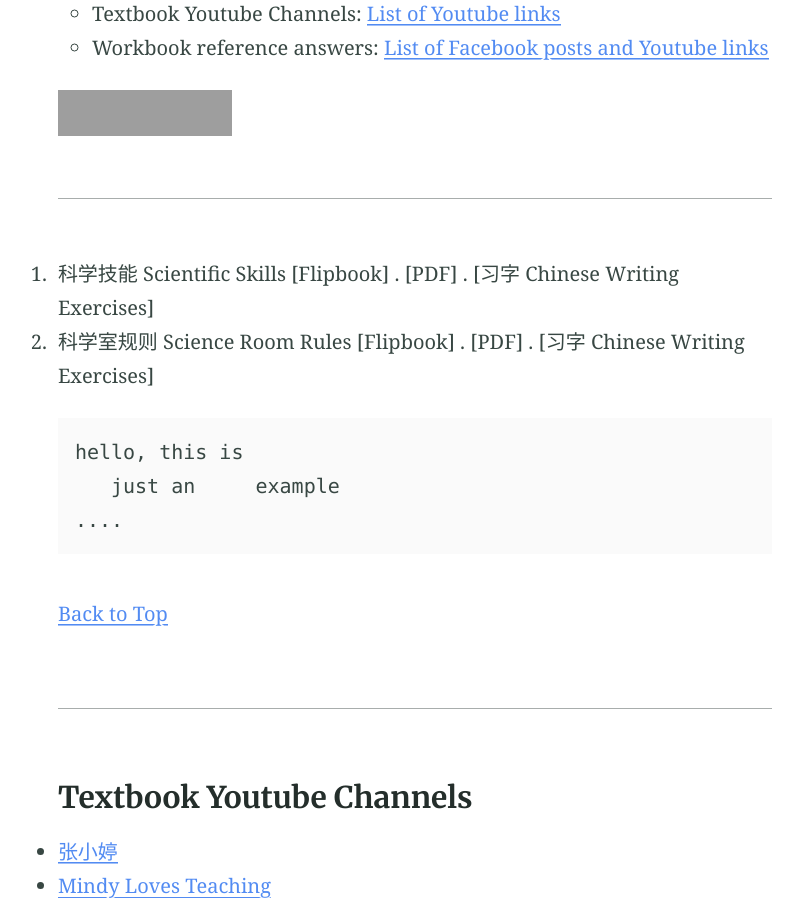
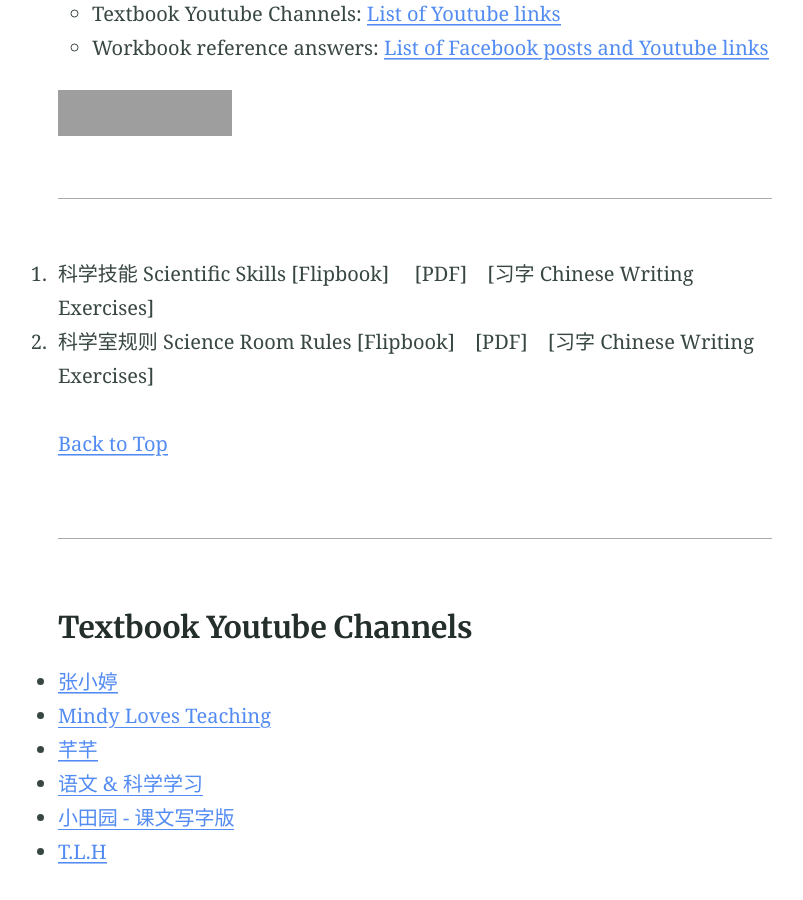
Before and after one commit to multilingual-malaysian/dlp_science, a Jekyll site: the page built from year1.md, in a window 1280 px wide and 900 px high, scrolled down 684 px, cut to the strip 0-900 px from the top of the window. Shown: the whole strip, without its empty margins (225-1028 px from the left). Built offline with Jekyll 4.4.1, drawn with Linux system fonts in a browser that asks for light colours; grey boxes are pictures that could not be loaded.

Commit message:
Update year1.md

```diff
--- a/year1.md
+++ b/year1.md
@@ -15,15 +15,11 @@ Number of page visits: ![HitCount](https://hits.dwyl.com/multilingual-malaysian/
 
 ---
 
-1. 科学技能 Scientific Skills       [Flipbook]        .      [PDF]        .      [习字 Chinese Writing Exercises]
-2. 科学室规则 Science Room Rules    [Flipbook]        .      [PDF]        .      [习字 Chinese Writing Exercises]
+1. 科学技能 Scientific Skills       [Flipbook]&emsp; [PDF]&emsp;[习字 Chinese Writing Exercises]
+2. 科学室规则 Science Room Rules    [Flipbook]&emsp;[PDF]&emsp;[习字 Chinese Writing Exercises]
 
 
-<pre>
-hello, this is
-   just an     example
-....
-</pre>
+
 
 
 [Back to Top](#top)
```
